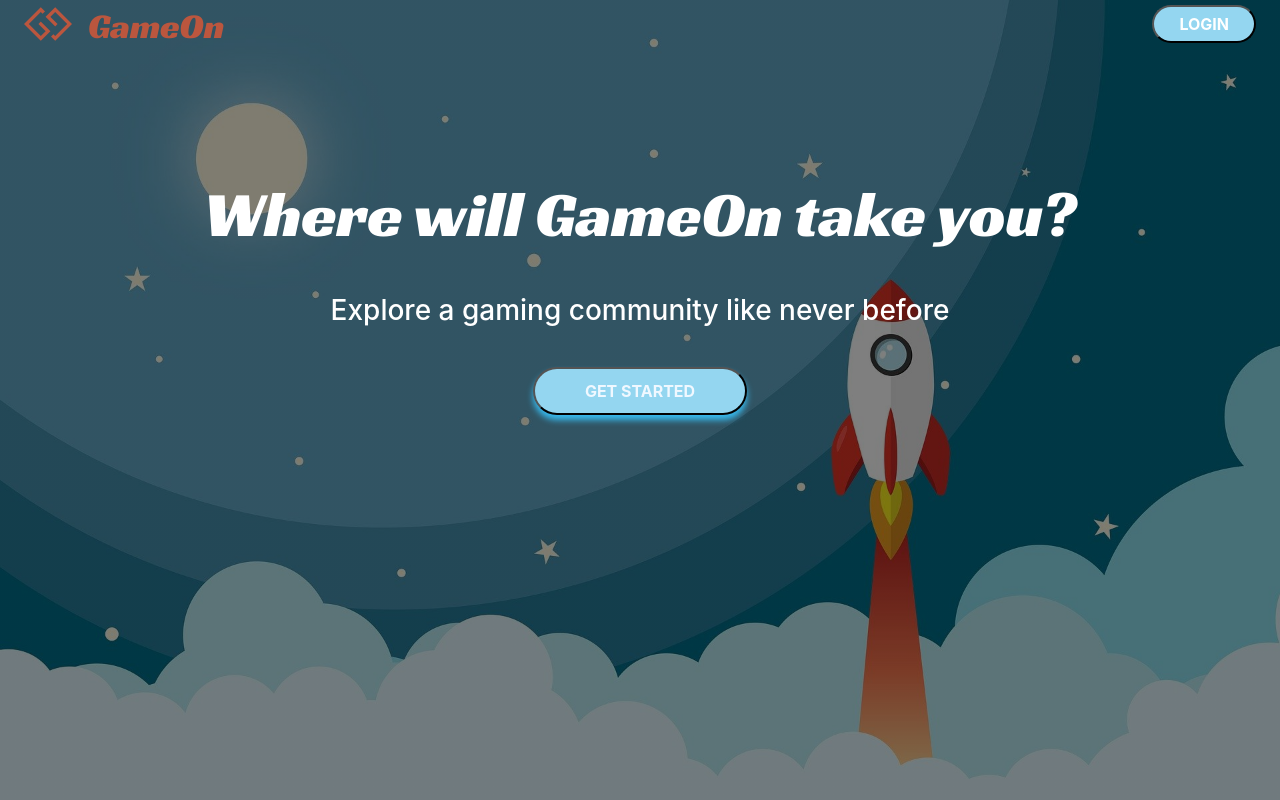
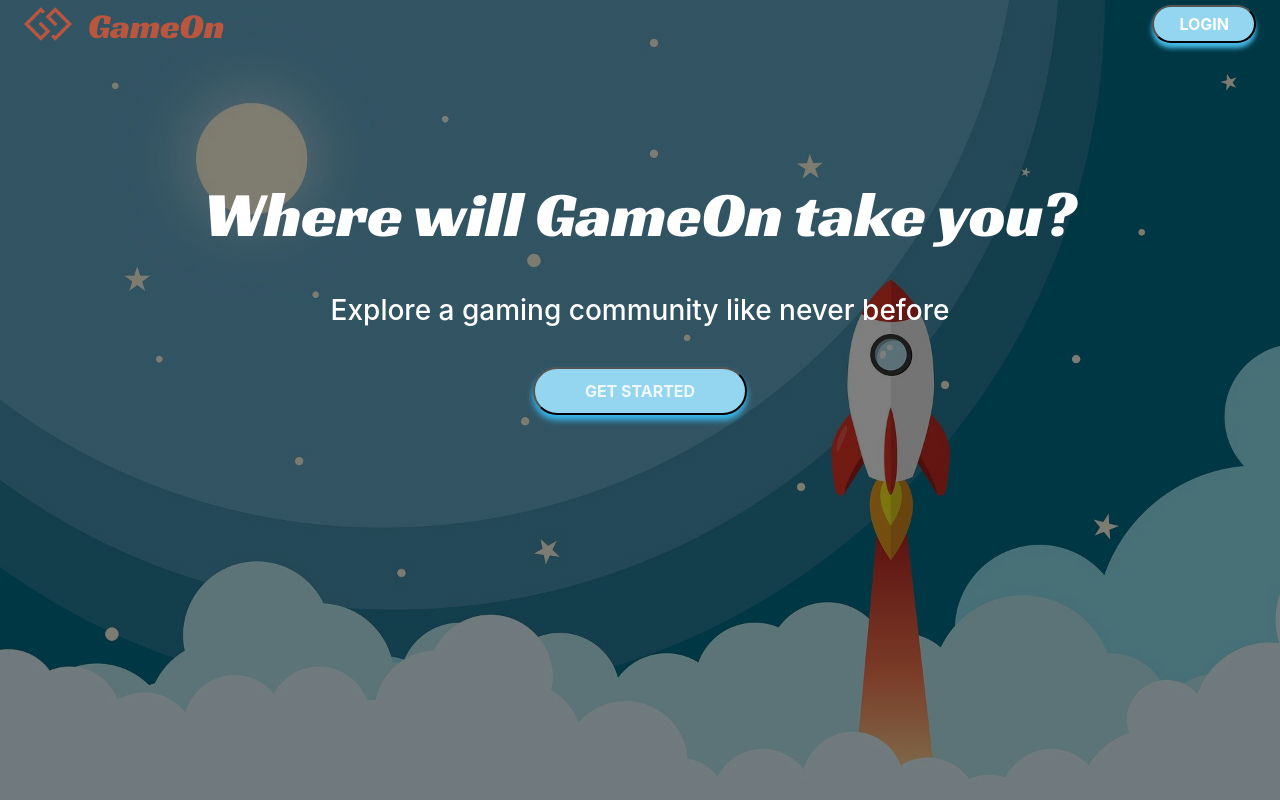
Before and after one commit to Land-Sharks/GameOn, a React (Create React App) app in the folder client/: page / in a window 1280 px wide. In both pictures the pointer is over the input "Login". Built offline with nearby package versions, Linux system fonts and the light colour scheme; no server answers.

Commit message:
replaced click outlines with hover effect

```diff
--- a/client/src/components/NavBar/NavBar.css
+++ b/client/src/components/NavBar/NavBar.css
@@ -54,6 +54,11 @@
     text-transform: uppercase;
     color: white;
     font-weight: bold;
+    outline: none;
+}
+
+nav > input[type="button"]:hover {
+   box-shadow: 0px 5px 5px rgb(71, 191, 238);
 }
 
 nav > input[type="text"] {
```
